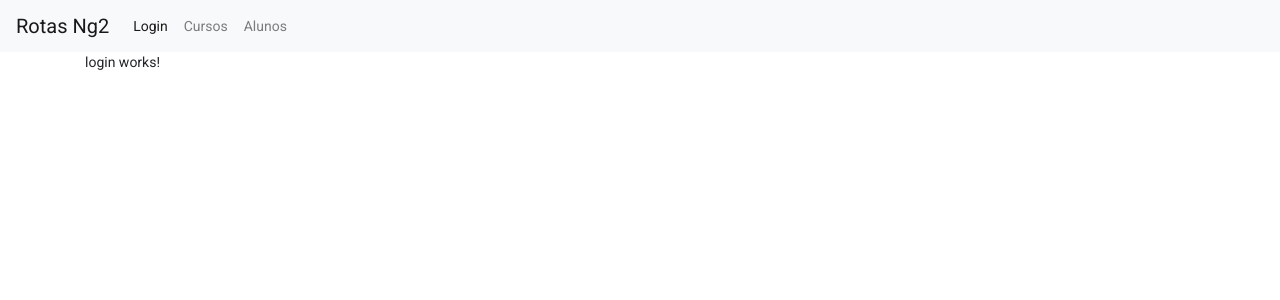
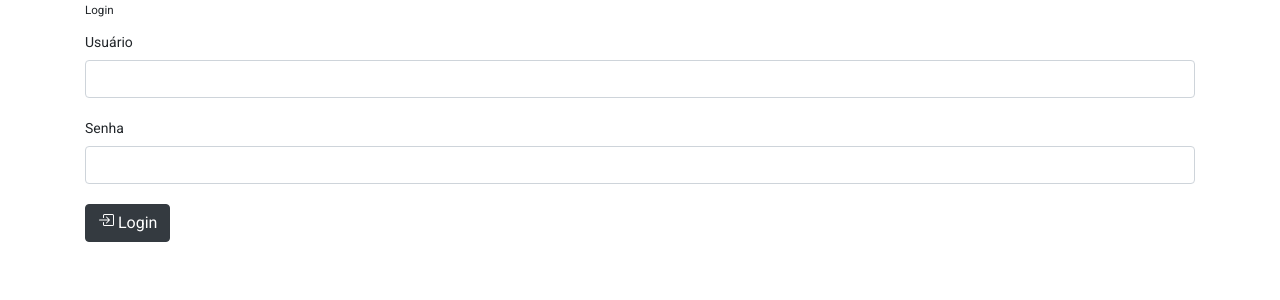
Before and after one commit to renatodev95/angular-training, an Angular app in the folder rotas/: page /login in a window 1280 px wide. Shown: the top 300 px of the page. Built offline with nearby package versions, Linux system fonts and the light colour scheme.

Commit message:
#63: Rotas: Tela de Login e como não mostrar o Menu (NavBar)

```diff
--- a/rotas/src/app/app.component.html
+++ b/rotas/src/app/app.component.html
@@ -1,9 +1,10 @@
-<nav class="navbar navbar-expand-lg navbar-light bg-light">
+<nav *ngIf="mostrarMenu" class="navbar navbar-expand-lg navbar-light bg-light">
     <a class="navbar-brand" routerLinkActive="active" routerLink="">Rotas Ng2</a>
     <div class="collapse navbar-collapse" id="navbarNavAltMarkup">
         <div class="navbar-nav">
             <a routerLinkActive="active" class="nav-item nav-link" routerLink="/login">Login</a>
-            <a routerLinkActive="active" class="nav-item nav-link" routerLink="/cursos" [queryParams]="{pagina:1}">Cursos</a>
+            <a routerLinkActive="active" class="nav-item nav-link" routerLink="/cursos"
+                [queryParams]="{pagina:1}">Cursos</a>
             <!-- <a routerLinkActive="active" class="nav-item nav-link" [routerLink]="['curso', idCurso.value]">Curso com Id</a> -->
             <a routerLinkActive="active" class="nav-item nav-link" routerLink="/alunos">Alunos</a>
         </div>
--- a/rotas/src/app/app.component.ts
+++ b/rotas/src/app/app.component.ts
@@ -1,10 +1,23 @@
 import { Component } from '@angular/core';
+import { AuthService } from './login/auth.service';
 
 @Component({
   selector: 'app-root',
   templateUrl: './app.component.html',
-  styleUrls: ['./app.component.css']
+  styleUrls: ['./app.component.css'],
 })
 export class AppComponent {
   title = 'rotas works!';
+
+  public mostrarMenu: boolean = false;
+
+  constructor(private authService: AuthService) {}
+
+  ngOnInit() {
+    this.authService.mostrarMenuEmitter.subscribe((mostrar) => {
+      if (mostrar) {
+        this.mostrarMenu = true;
+      }
+    });
+  }
 }
--- a/rotas/src/app/app.module.ts
+++ b/rotas/src/app/app.module.ts
@@ -9,8 +9,8 @@ import { AppRoutingModule } from './app-routing.module';
 import { AppComponent } from './app.component';
 import { CursosModule } from './cursos/cursos.module';
 import { CursosRoutingModule } from './cursos/cursos.routing.module';
-import { CursosService } from './cursos/cursos.service';
 import { HomeComponent } from './home/home.component';
+import { AuthService } from './login/auth.service';
 import { LoginComponent } from './login/login.component';
 
 // import { CursoDetalheComponent } from './cursos/curso-detalhe/curso-detalhe.component';
@@ -36,7 +36,7 @@ import { LoginComponent } from './login/login.component';
     AlunosModule,
     CursosRoutingModule
   ],
-  providers: [CursosService],
+  providers: [AuthService],
   bootstrap: [AppComponent]
 })
 export class AppModule { }
--- a/rotas/src/app/cursos/cursos.component.html
+++ b/rotas/src/app/cursos/cursos.component.html
@@ -5,4 +5,5 @@
         {{ curso.nome }}
     </a>
 </div>
-<button (click)="proximaPagina()">Next Page</button>
+
+<button (click)="proximaPagina()" class="btn btn-primary mx-auto btn-sm">Next Page</button>
--- /dev/null
+++ b/rotas/src/app/login/auth.service.ts
@@ -0,0 +1,23 @@
+import { EventEmitter, Injectable } from '@angular/core';
+import { Router } from '@angular/router';
+import { Usuario } from './usuario';
+
+@Injectable({
+  providedIn: 'root',
+})
+export class AuthService {
+  private usuarioAutenticado: boolean = false;
+  public mostrarMenuEmitter = new EventEmitter<boolean>();
+
+  constructor(private router: Router) {}
+
+  fazerLogin(usuario: Usuario) {
+    if (usuario.nome === 'usuario@email.com' && usuario.senha === '123456') {
+      this.usuarioAutenticado = true;
+      this.mostrarMenuEmitter.emit(true);
+      this.router.navigate(['/']);
+    }
+    this.mostrarMenuEmitter.emit(false);
+    this.usuarioAutenticado = false;
+  }
+}
--- a/rotas/src/app/login/login.component.html
+++ b/rotas/src/app/login/login.component.html
@@ -1 +1,20 @@
-<p>login works!</p>
+<h5>Login</h5>
+
+<label for="usuario" class="form-label">Usuário</label>
+<input type="text" id="usuario" class="form-control" [(ngModel)]="usuario.nome">
+<br>
+<label for="senha" class="form-label">Senha</label>
+<input type="password" id="senha" class="form-control" aria-describedby="passwordHelpBlock" [(ngModel)]="usuario.senha">
+<br>
+<button (click)="fazerLogin()" type="submit" class="btn btn-dark">
+    <svg xmlns="http://www.w3.org/2000/svg" width="16" height="16" fill="currentColor" class="bi bi-box-arrow-in-right"
+        viewBox="0 0 16 16">
+        <path fill-rule="evenodd"
+            d="M6 3.5a.5.5 0 0 1 .5-.5h8a.5.5 0 0 1 .5.5v9a.5.5 0 0 1-.5.5h-8a.5.5 0 0 1-.5-.5v-2a.5.5 0 0 0-1 0v2A1.5 1.5 0 0 0 6.5 14h8a1.5 1.5 0 0 0 1.5-1.5v-9A1.5 1.5 0 0 0 14.5 2h-8A1.5 1.5 0 0 0 5 3.5v2a.5.5 0 0 0 1 0v-2z">
+        </path>
+        <path fill-rule="evenodd"
+            d="M11.854 8.354a.5.5 0 0 0 0-.708l-3-3a.5.5 0 1 0-.708.708L10.293 7.5H1.5a.5.5 0 0 0 0 1h8.793l-2.147 2.146a.5.5 0 0 0 .708.708l3-3z">
+        </path>
+    </svg>
+    Login
+</button>
--- a/rotas/src/app/login/login.component.ts
+++ b/rotas/src/app/login/login.component.ts
@@ -1,4 +1,7 @@
 import { Component, OnInit } from '@angular/core';
+
+import { AuthService } from './auth.service';
+import { Usuario } from './usuario';
 
 @Component({
   selector: 'app-login',
@@ -7,9 +10,14 @@ import { Component, OnInit } from '@angular/core';
 })
 export class LoginComponent implements OnInit {
 
-  constructor() { }
+  usuario: Usuario = new Usuario();
+
+  constructor(private authService: AuthService) { }
 
   ngOnInit(): void {
   }
 
+  fazerLogin() {
+    this.authService.fazerLogin(this.usuario);
+  }
 }
--- /dev/null
+++ b/rotas/src/app/login/usuario.ts
@@ -0,0 +1,6 @@
+export class Usuario {
+
+    nome!: string
+    senha!: string
+//   constructor( public nome: string, public senha: string) {}
+}
```
Also changed, not shown: 1 other file (tests, documents, lock files or other folders).
